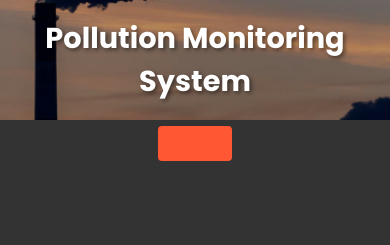
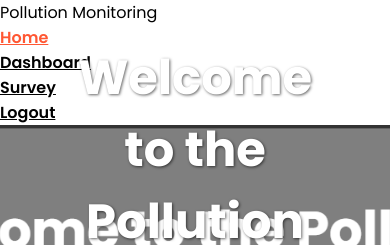
Before and after one commit to smartsubhash/subbu, a Flask app: page / in a window 390 px wide. Shown: the top 245 px of the page. Run offline with Flask 3, Linux system fonts and the light colour scheme; a user stored in the database is signed in; some libraries are stand-ins or nearby versions.

Commit message:
Refactor: Update header styling and remove earth background image; consolidate navigation styles into header.css.
Replit-Commit-Author: Agent
Replit-Commit-Session-Id: bbfa2aa0-6f1e-46eb-81a8-1cf54e9b1838
Replit-Commit-Screenshot-Url: https://storage.googleapis.com/screenshot-production-us-central1/2bb7efaf-b24b-488d-8773-acb57f90d005/e6abfdd2-2072-49bb-9c8c-261d4c9dbf2c.jpg

```diff
--- a/static/css/header.css
+++ b/static/css/header.css
@@ -1,36 +1,57 @@
-/* Header with Earth Background */
-.earth-header {
-    width: 100%;
-    height: 180px;
-    background-image: url('../images/earth-graphic.png');
-    background-size: cover;
-    background-position: center;
+/* Modern Header Styling */
+header {
+    display: flex;
+    justify-content: space-between;
+    align-items: center;
+    padding: 15px 30px;
+    background-color: white;
+    box-shadow: 0 2px 5px rgba(0,0,0,0.1);
+    position: relative;
+}
+
+.logo {
+    font-size: 24px;
+    font-weight: 700;
+    color: #333;
+}
+
+/* Navigation styling */
+nav {
+    background-color: transparent;
+    padding: 0;
+    margin: 0;
+}
+
+nav ul {
+    display: flex;
+    list-style: none;
     margin: 0;
     padding: 0;
-    position: relative;
-    display: flex;
-    justify-content: center;
-    align-items: center;
+    justify-content: flex-end;
 }
 
-.earth-header::before {
-    content: "";
-    position: absolute;
-    top: 0;
-    left: 0;
-    width: 100%;
-    height: 100%;
-    background-color: rgba(0, 0, 0, 0.3);
-    z-index: 1;
+nav li {
+    margin: 0 15px;
 }
 
-.earth-header h1 {
-    color: #ffffff;
-    text-align: center;
-    font-size: 2.5rem;
-    position: relative;
-    z-index: 2;
-    text-shadow: 2px 2px 4px rgba(0, 0, 0, 0.5);
+nav a {
+    color: #000;
+    text-decoration: none;
+    font-weight: 600;
+    transition: all 0.3s ease;
+    padding: 5px 10px;
+    border-radius: 4px;
+}
+
+nav a:hover {
+    color: #FF5733;
+    background-color: transparent;
+}
+
+nav a.active {
+    color: #FF5733;
+    background-color: transparent;
+    border-bottom: 2px solid #FF5733;
 }
 
 /* Override for existing styles that might conflict */
@@ -39,44 +60,7 @@ body {
     padding: 0;
     display: block;
     height: auto;
-}
-
-/* Top navigation bar style */
-nav {
-    background-color: #333;
-    padding: 10px 0;
-    margin: 0;
-}
-
-nav ul {
-    display: flex;
-    list-style: none;
-    margin: 0;
-    padding: 0;
-    justify-content: center;
-}
-
-nav li {
-    margin: 0 15px;
-}
-
-nav a {
-    color: white;
-    text-decoration: none;
-    font-weight: 500;
-    transition: all 0.3s ease;
-    padding: 5px 10px;
-    border-radius: 4px;
-}
-
-nav a:hover {
-    background-color: #FF5733;
-    color: white;
-}
-
-nav a.active {
-    background-color: #FF5733;
-    color: white;
+    font-family: 'Poppins', sans-serif;
 }
 
 /* Main content wrapper adjustment */
@@ -102,12 +86,13 @@ nav a.active {
 
 /* Responsive design */
 @media (max-width: 768px) {
-    .earth-header {
-        height: 120px;
+    header {
+        flex-direction: column;
+        padding: 15px;
     }
 
-    .earth-header h1 {
-        font-size: 1.8rem;
+    .logo {
+        margin-bottom: 15px;
     }
 
     nav ul {
--- a/static/css/home_style.css
+++ b/static/css/home_style.css
@@ -6,47 +6,7 @@
     font-family: 'Poppins', sans-serif;
 }
 
-/* Header */
-header {
-    display: flex;
-    justify-content: space-between;
-    align-items: center;
-    padding: 20px 50px;
-    background: #fff;
-    box-shadow: 0px 4px 6px rgba(0, 0, 0, 0.1);
-    position: fixed;
-    width: 100%;
-    top: 0;
-    z-index: 1000;
-}
-
-.logo {
-    font-size: 28px;
-    font-weight: bold;
-    color: #FF5733;
-}
-
-nav ul {
-    list-style: none;
-    display: flex;
-}
-
-nav ul li {
-    margin: 0 15px;
-}
-
-nav ul li a {
-    text-decoration: none;
-    font-size: 18px;
-    color: #333;
-    transition: color 0.3s;
-}
-
-nav ul li a:hover,
-nav ul li a.active {
-    color: #FF5733;
-    font-weight: bold;
-}
+/* Header styles are now in header.css */
 
 /* Hero Section */
 .hero {
@@ -273,15 +233,6 @@ footer {
 
 /* Responsive Styling */
 @media screen and (max-width: 768px) {
-    header {
-        padding: 15px 20px;
-        flex-direction: column;
-    }
-
-    .logo {
-        margin-bottom: 15px;
-    }
-
     .content h1 {
         font-size: 36px;
     }
@@ -298,4 +249,8 @@ footer {
         flex: none;
         width: 100%;
     }
+
+    .hero {
+        height: 70vh; /* Smaller height on mobile */
+    }
 }
--- a/templates/home.html
+++ b/templates/home.html
@@ -5,18 +5,25 @@
   <meta name="viewport" content="width=device-width, initial-scale=1.0">
   <title>Pollution Monitoring System</title>
   <link rel="stylesheet" href="{{ url_for('static', filename='css/home_style.css') }}">
-  <link rel="stylesheet" href="{{ url_for('static', filename='css/header.css') }}">
   <link href="https://fonts.googleapis.com/css2?family=Poppins:wght@300;400;500;600;700&display=swap" rel="stylesheet">
   <script src="https://kit.fontawesome.com/a076d05399.js" crossorigin="anonymous"></script>
+  <style>
+    nav ul li a {
+      color: #000;
+      font-weight: 600;
+    }
+
+    nav ul li a:hover,
+    nav ul li a.active {
+      color: #FF5733;
+      background-color: transparent;
+    }
+  </style>
 </head>
 <body>
-
-  <!-- Earth Header Image -->
-  <div class="earth-header">
-    <h1>Pollution Monitoring System</h1>
-  </div>
-
   <!-- Header / Navbar Section -->
+  <header>
+    <div class="logo">Pollution Monitoring</div>
     <nav>
       <ul>
         <li><a href="{{ url_for('home') }}" class="active">Home</a></li>
@@ -25,6 +32,7 @@
         <li><a href="{{ url_for('logout') }}">Logout</a></li>
       </ul>
     </nav>
+  </header>
 
   <!-- Flash Messages -->
   {% with messages = get_flashed_messages() %}
@@ -37,13 +45,12 @@
     {% endif %}
   {% endwith %}
 
-  <!-- Hero Section -->
-  <section class="hero">
-    <div class="overlay"></div>
-    <div class="content">
-      <h1>Welcome to the Pollution Monitoring System</h1>
-      <p>Track and analyze pollution levels in your environment using advanced data analytics. Join us in creating a cleaner, healthier planet!</p>
-      <a href="{{ url_for('survey')}}" class="btn">Start Survey</a>
+  <!-- Hero Section with Earth Background -->
+  <section class="hero" style="background-image: url('{{ url_for('static', filename='images/subbulu.png') }}'); background-size: cover; background-position: center; height: 500px; display: flex; justify-content: center; align-items: center; text-align: center;">
+    <div class="content" style="max-width: 80%; color: white; text-shadow: 1px 1px 3px rgba(0,0,0,0.6);">
+      <h1 style="font-size: 48px; margin-bottom: 20px;">Welcome to the Pollution Monitoring System</h1>
+      <p style="font-size: 20px; margin-bottom: 30px;">Track and analyze pollution levels in your environment using advanced data analytics. Join us in creating a cleaner, healthier planet!</p>
+      <a href="{{ url_for('survey')}}" class="btn" style="background-color: #FF5733; color: white; padding: 15px 30px; font-size: 18px; text-decoration: none; border-radius: 5px; display: inline-block; transition: background-color 0.3s;">Start Survey</a>
     </div>
   </section>
 
```
Also changed, not shown: static/css/survey_style.css (+1 -36 lines), templates/dashboard.html (+15 -7 lines), templates/survey.html (+16 -6 lines), attached_assets/subbulu.png (added), static/images/subbulu.png (added). Lines whose indentation alone changed are shown as unchanged.
